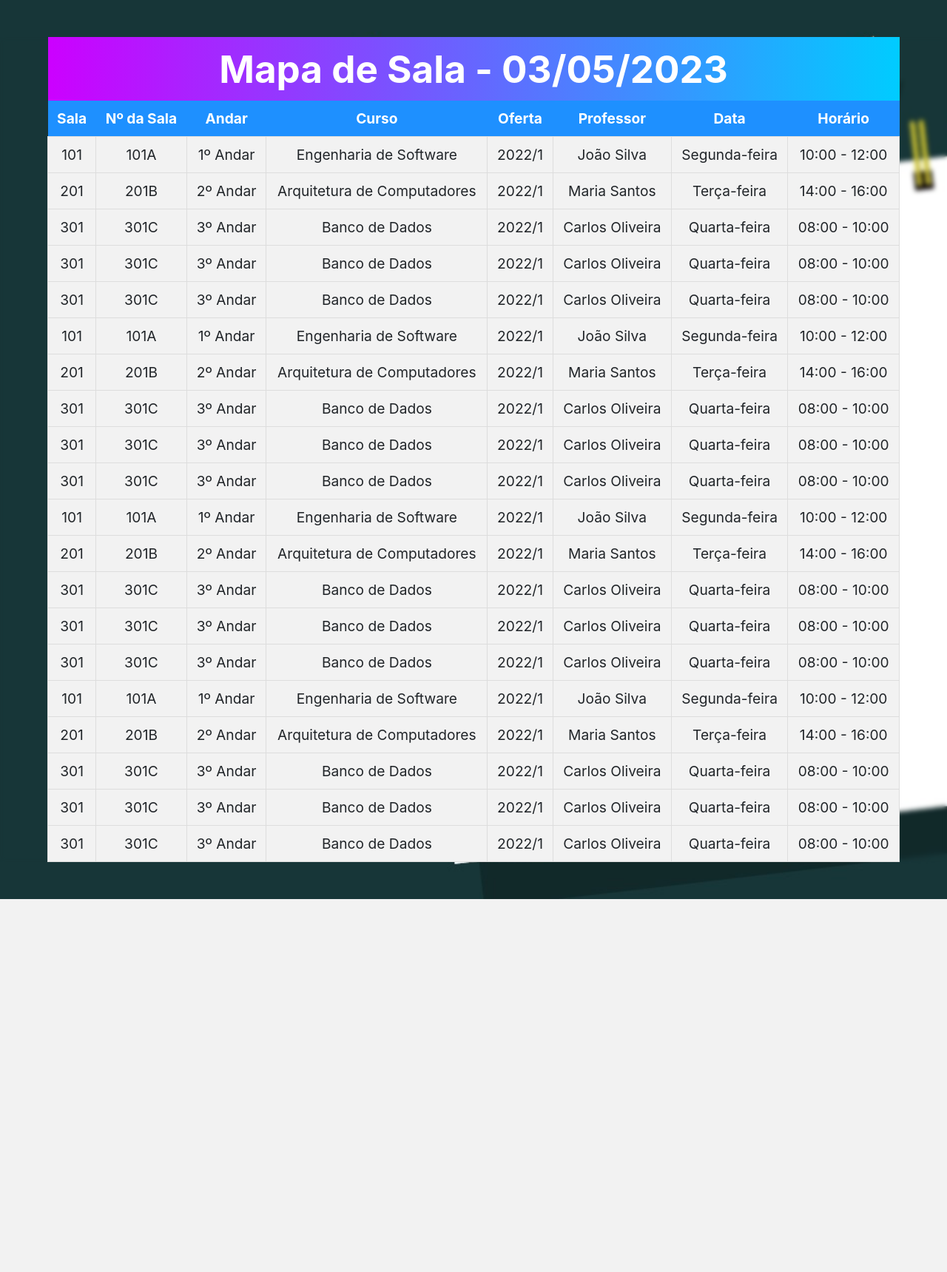
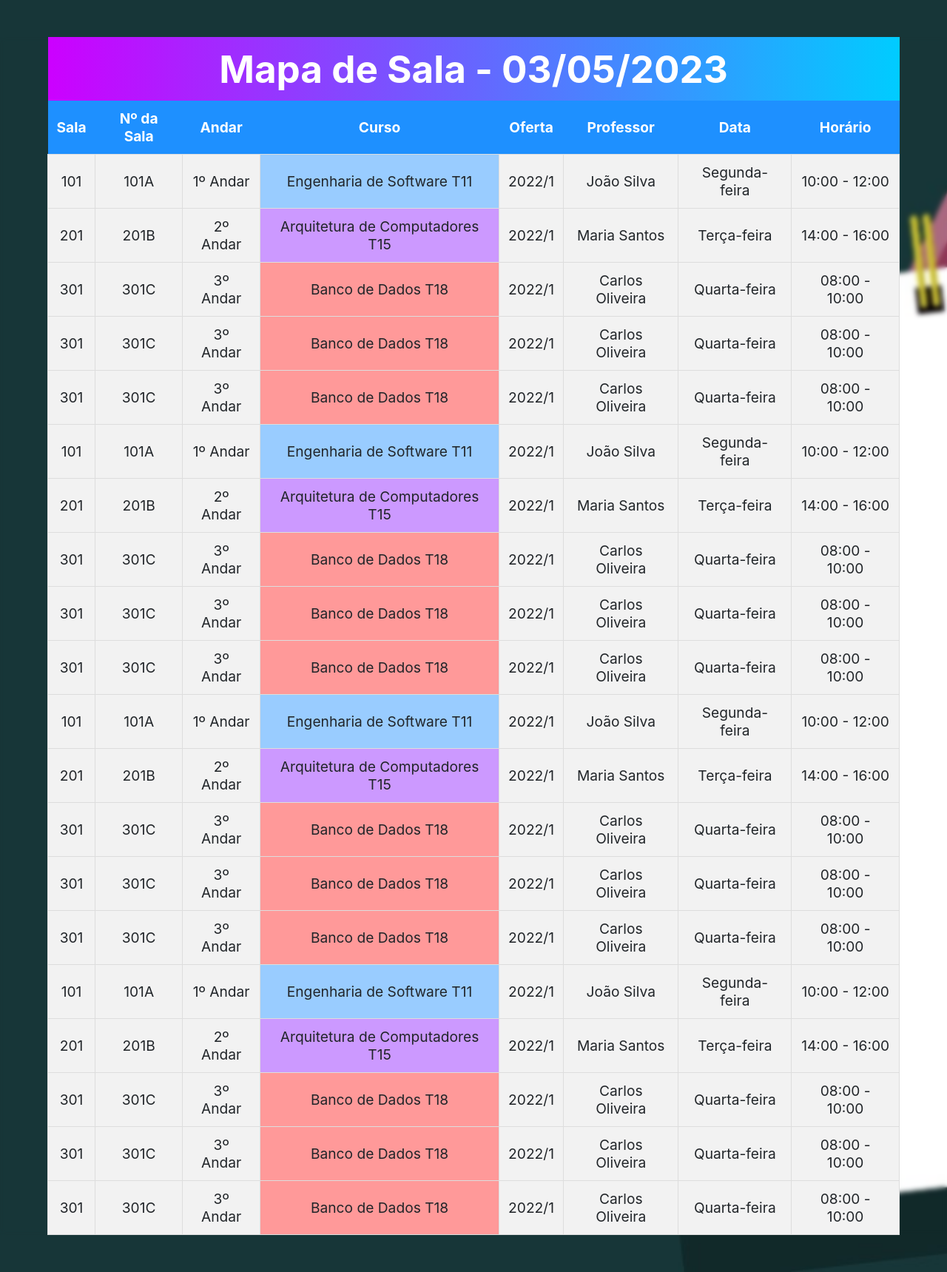
Before and after one commit to WSalathiel/ClassFinder, a PHP site: page /Vizualizar.html in a window 1280 px wide. Shown: the whole page at 74% size. Before the commit the page ends 1215 px from the top, so only its background shows below. Run offline with PHP 8.4, Linux system fonts and the light colour scheme; some libraries are stand-ins or nearby versions.

Commit message:
Adjusts | WIP 3

```diff
--- a/Vizualizar.html
+++ b/Vizualizar.html
@@ -42,7 +42,7 @@ crossorigin="anonymous" referrerpolicy="no-referrer" />
       <td>101</td>
       <td>101A</td>
       <td>1º Andar</td>
-      <td>Engenharia de Software</td>
+      <td class="Engenharia-de-Software">Engenharia de Software T11</td>
       <td>2022/1</td>
       <td>João Silva</td>
       <td>Segunda-feira</td>
@@ -52,7 +52,7 @@ crossorigin="anonymous" referrerpolicy="no-referrer" />
       <td>201</td>
       <td>201B</td>
       <td>2º Andar</td>
-      <td>Arquitetura de Computadores</td>
+      <td class="Arquitetura-de-Computadores">Arquitetura de Computadores T15</td>
       <td>2022/1</td>
       <td>Maria Santos</td>
       <td>Terça-feira</td>
@@ -62,7 +62,7 @@ crossorigin="anonymous" referrerpolicy="no-referrer" />
       <td>301</td>
       <td>301C</td>
       <td>3º Andar</td>
-      <td>Banco de Dados</td>
+      <td class="Banco-de-Dados">Banco de Dados T18</td>
       <td>2022/1</td>
       <td>Carlos Oliveira</td>
       <td>Quarta-feira</td>
@@ -72,7 +72,47 @@ crossorigin="anonymous" referrerpolicy="no-referrer" />
       <td>301</td>
       <td>301C</td>
       <td>3º Andar</td>
-      <td>Banco de Dados</td>
+      <td class="Banco-de-Dados">Banco de Dados T18</td>
+      <td>2022/1</td>
+      <td>Carlos Oliveira</td>
+      <td>Quarta-feira</td>
+      <td>08:00 - 10:00</td>
+    </tr>
+    <tr>
+      <td>301</td>
+      <td>301C</td>
+      <td >3º Andar</td>
+      <td class="Banco-de-Dados">Banco de Dados T18</td>
+      <td>2022/1</td>
+      <td>Carlos Oliveira</td>
+      <td>Quarta-feira</td>
+      <td>08:00 - 10:00</td>
+    </tr>
+    <tr>
+      <td>101</td>
+      <td>101A</td>
+      <td>1º Andar</td>
+      <td class="Engenharia-de-Software">Engenharia de Software T11</td>
+      <td>2022/1</td>
+      <td>João Silva</td>
+      <td>Segunda-feira</td>
+      <td>10:00 - 12:00</td>
+    </tr>
+    <tr>
+      <td>201</td>
+      <td>201B</td>
+      <td>2º Andar</td>
+      <td class="Arquitetura-de-Computadores">Arquitetura de Computadores T15</td>
+      <td>2022/1</td>
+      <td>Maria Santos</td>
+      <td>Terça-feira</td>
+      <td>14:00 - 16:00</td>
+    </tr>
+    <tr>
+      <td>301</td>
+      <td>301C</td>
+      <td>3º Andar</td>
+      <td class="Banco-de-Dados">Banco de Dados T18</td>
       <td>2022/1</td>
       <td>Carlos Oliveira</td>
       <td>Quarta-feira</td>
@@ -82,7 +122,17 @@ crossorigin="anonymous" referrerpolicy="no-referrer" />
       <td>301</td>
       <td>301C</td>
       <td>3º Andar</td>
-      <td>Banco de Dados</td>
+      <td class="Banco-de-Dados">Banco de Dados T18</td>
+      <td>2022/1</td>
+      <td>Carlos Oliveira</td>
+      <td>Quarta-feira</td>
+      <td>08:00 - 10:00</td>
+    </tr>
+    <tr>
+      <td>301</td>
+      <td>301C</td>
+      <td>3º Andar</td>
+      <td class="Banco-de-Dados">Banco de Dados T18</td>
       <td>2022/1</td>
       <td>Carlos Oliveira</td>
       <td>Quarta-feira</td>
@@ -92,7 +142,7 @@ crossorigin="anonymous" referrerpolicy="no-referrer" />
       <td>101</td>
       <td>101A</td>
       <td>1º Andar</td>
-      <td>Engenharia de Software</td>
+      <td class="Engenharia-de-Software">Engenharia de Software T11</td>
       <td>2022/1</td>
       <td>João Silva</td>
       <td>Segunda-feira</td>
@@ -102,7 +152,7 @@ crossorigin="anonymous" referrerpolicy="no-referrer" />
       <td>201</td>
       <td>201B</td>
       <td>2º Andar</td>
-      <td>Arquitetura de Computadores</td>
+      <td class="Arquitetura-de-Computadores">Arquitetura de Computadores T15</td>
       <td>2022/1</td>
       <td>Maria Santos</td>
       <td>Terça-feira</td>
@@ -112,7 +162,7 @@ crossorigin="anonymous" referrerpolicy="no-referrer" />
       <td>301</td>
       <td>301C</td>
       <td>3º Andar</td>
-      <td>Banco de Dados</td>
+      <td class="Banco-de-Dados" >Banco de Dados T18</td>
       <td>2022/1</td>
       <td>Carlos Oliveira</td>
       <td>Quarta-feira</td>
@@ -122,7 +172,7 @@ crossorigin="anonymous" referrerpolicy="no-referrer" />
       <td>301</td>
       <td>301C</td>
       <td>3º Andar</td>
-      <td>Banco de Dados</td>
+      <td class="Banco-de-Dados">Banco de Dados T18</td>
       <td>2022/1</td>
       <td>Carlos Oliveira</td>
       <td>Quarta-feira</td>
@@ -132,7 +182,7 @@ crossorigin="anonymous" referrerpolicy="no-referrer" />
       <td>301</td>
       <td>301C</td>
       <td>3º Andar</td>
-      <td>Banco de Dados</td>
+      <td class="Banco-de-Dados" >Banco de Dados T18</td>
       <td>2022/1</td>
       <td>Carlos Oliveira</td>
       <td>Quarta-feira</td>
@@ -142,7 +192,7 @@ crossorigin="anonymous" referrerpolicy="no-referrer" />
       <td>101</td>
       <td>101A</td>
       <td>1º Andar</td>
-      <td>Engenharia de Software</td>
+      <td class="Engenharia-de-Software">Engenharia de Software T11</td>
       <td>2022/1</td>
       <td>João Silva</td>
       <td>Segunda-feira</td>
@@ -152,7 +202,7 @@ crossorigin="anonymous" referrerpolicy="no-referrer" />
       <td>201</td>
       <td>201B</td>
       <td>2º Andar</td>
-      <td>Arquitetura de Computadores</td>
+      <td class="Arquitetura-de-Computadores">Arquitetura de Computadores T15</td>
       <td>2022/1</td>
       <td>Maria Santos</td>
       <td>Terça-feira</td>
@@ -162,7 +212,17 @@ crossorigin="anonymous" referrerpolicy="no-referrer" />
       <td>301</td>
       <td>301C</td>
       <td>3º Andar</td>
-      <td>Banco de Dados</td>
+      <td class="Banco-de-Dados">Banco de Dados T18</td>
+      <td>2022/1</td>
+      <td>Carlos Oliveira</td>
+      <td>Quarta-feira</td>
+      <td>08:00 - 10:00</td>
+
+    <tr>
+      <td>301</td>
+      <td>301C</td>
+      <td>3º Andar</td>
+      <td class="Banco-de-Dados"> Banco de Dados T18</td>
       <td>2022/1</td>
       <td>Carlos Oliveira</td>
       <td>Quarta-feira</td>
@@ -171,68 +231,8 @@ crossorigin="anonymous" referrerpolicy="no-referrer" />
     <tr>
       <td>301</td>
       <td>301C</td>
-      <td>3º Andar</td>
-      <td>Banco de Dados</td>
-      <td>2022/1</td>
-      <td>Carlos Oliveira</td>
-      <td>Quarta-feira</td>
-      <td>08:00 - 10:00</td>
-    </tr>
-    <tr>
-      <td>301</td>
-      <td>301C</td>
-      <td>3º Andar</td>
-      <td>Banco de Dados</td>
-      <td>2022/1</td>
-      <td>Carlos Oliveira</td>
-      <td>Quarta-feira</td>
-      <td>08:00 - 10:00</td>
-    </tr>
-    <tr>
-      <td>101</td>
-      <td>101A</td>
-      <td>1º Andar</td>
-      <td>Engenharia de Software</td>
-      <td>2022/1</td>
-      <td>João Silva</td>
-      <td>Segunda-feira</td>
-      <td>10:00 - 12:00</td>
-    </tr>
-    <tr>
-      <td>201</td>
-      <td>201B</td>
-      <td>2º Andar</td>
-      <td>Arquitetura de Computadores</td>
-      <td>2022/1</td>
-      <td>Maria Santos</td>
-      <td>Terça-feira</td>
-      <td>14:00 - 16:00</td>
-    </tr>
-    <tr>
-      <td>301</td>
-      <td>301C</td>
-      <td>3º Andar</td>
-      <td>Banco de Dados</td>
-      <td>2022/1</td>
-      <td>Carlos Oliveira</td>
-      <td>Quarta-feira</td>
-      <td>08:00 - 10:00</td>
-    </tr>
-    <tr>
-      <td>301</td>
-      <td>301C</td>
-      <td>3º Andar</td>
-      <td>Banco de Dados</td>
-      <td>2022/1</td>
-      <td>Carlos Oliveira</td>
-      <td>Quarta-feira</td>
-      <td>08:00 - 10:00</td>
-    </tr>
-    <tr>
-      <td>301</td>
-      <td>301C</td>
-      <td>3º Andar</td>
-      <td>Banco de Dados</td>
+      <td >3º Andar</td>
+      <td class="Banco-de-Dados" >Banco de Dados T18</td>
       <td>2022/1</td>
       <td>Carlos Oliveira</td>
       <td>Quarta-feira</td>
--- a/view/css/style2.css
+++ b/view/css/style2.css
@@ -40,6 +40,18 @@ table.schedule {
     font-size: 10 .1rem;
   }
 
+  .Banco-de-Dados {
+    background-color: #ff9999; /* cor rosa */
+  }
+
+  .Engenharia-de-Software {
+    background-color: #99ccff; /* cor azul claro */
+  }
+
+  .Arquitetura-de-Computadores {
+    background-color: #cc99ff; /* cor roxa */
+  }
+
   table.schedule tbody tr {
     background-color: #f2f2f2;
   }
```
